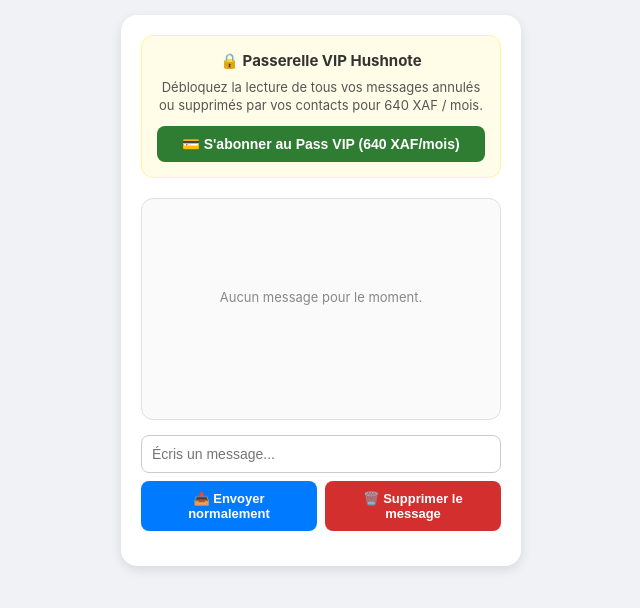
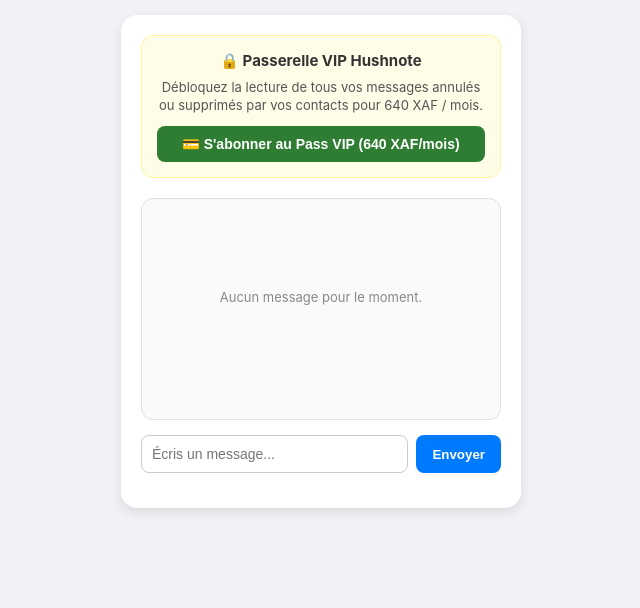
Before and after one commit to preciousarielle84-RA/hushnote-app, a website: page index.html in a window 1280 px wide. Shown: the whole page, without its empty margins (319-959 px from the left). Drawn offline with Linux system fonts and the light colour scheme.

Commit message:
Update index.html

```diff
--- a/index.html
+++ b/index.html
@@ -13,16 +13,16 @@
     .vip-sub { font-size: 13px; color: #555; margin-bottom: 12px; line-height: 1.4; }
     .btn-vip { background: #2e7d32; color: white; border: none; padding: 10px 16px; border-radius: 8px; font-weight: bold; width: 100%; cursor: pointer; font-size: 14px; }
 
-    .messages-box { border: 1px solid #e0e0e0; border-radius: 12px; min-height: 200px; max-height: 300px; overflow-y: auto; padding: 10px; margin-bottom: 15px; background: #fafafa; }
+    .messages-box { border: 1px solid #e0e0e0; border-radius: 12px; min-height: 200px; max-height: 320px; overflow-y: auto; padding: 10px; margin-bottom: 15px; background: #fafafa; }
     .message-item { background: white; border: 1px solid #eee; padding: 12px; border-radius: 8px; margin-bottom: 10px; font-size: 14px; word-break: break-word; }
+
     .deleted-notice { background: #ffebee; border: 1px dashed #ef5350; color: #c62828; padding: 10px; border-radius: 8px; font-size: 13px; margin: 8px 0; }
 
-    .input-group { display: flex; flex-direction: column; gap: 8px; margin-bottom: 15px; }
-    .input-group input { padding: 10px; border: 1px solid #ccc; border-radius: 8px; outline: none; font-size: 14px; }
-    .btn-container { display: flex; gap: 8px; }
-    .btn-send { flex: 1; background: #007bff; color: white; border: none; padding: 10px; border-radius: 8px; font-weight: bold; cursor: pointer; font-size: 13px; }
-    .btn-delete-send { flex: 1; background: #d32f2f; color: white; border: none; padding: 10px; border-radius: 8px; font-weight: bold; cursor: pointer; font-size: 13px; }
+    .input-group { display: flex; gap: 8px; margin-bottom: 15px; }
+    .input-group input { flex: 1; padding: 10px; border: 1px solid #ccc; border-radius: 8px; outline: none; font-size: 14px; }
+    .btn-send { background: #007bff; color: white; border: none; padding: 10px 16px; border-radius: 8px; font-weight: bold; cursor: pointer; }
 
+    .btn-delete-item { background: #d32f2f; color: white; border: none; padding: 6px 12px; border-radius: 6px; font-weight: bold; cursor: pointer; font-size: 12px; margin-top: 8px; }
     .btn-unlock { background: #d32f2f; color: white; border: none; padding: 10px; border-radius: 8px; font-weight: bold; width: 100%; cursor: pointer; font-size: 13px; }
   </style>
 </head>
@@ -41,18 +41,18 @@
     <div id="emptyMsg" style="color: #888; text-align: center; margin-top: 80px; font-size: 13px;">Aucun message pour le moment.</div>
   </div>
 
-  <!-- Zone de saisie et d'envoi -->
-  <div class="input-group">
-    <input type="text" id="msgInput" placeholder="Écris un message...">
-    <div class="btn-container">
-      <button type="button" class="btn-send" onclick="traiterEnvoi(false)">📤 Envoyer normalement</button>
-      <button type="button" class="btn-delete-send" onclick="traiterEnvoi(true)">🗑️ Supprimer le message</button>
-    </div>
-  </div>
+  <!-- Zone de saisie d'un message -->
+  <form onsubmit="envoyerMessage(event)" class="input-group">
+    <input type="text" id="msgInput" placeholder="Écris un message..." required>
+    <button type="submit" class="btn-send">Envoyer</button>
+  </form>
 </div>
 
 <script>
-  function traiterEnvoi(estSupprime) {
+  let messageCounter = 0;
+
+  function envoyerMessage(event) {
+    event.preventDefault();
     const input = document.getElementById('msgInput');
     const texte = input.value.trim();
 
@@ -61,19 +61,30 @@
     const emptyMsg = document.getElementById('emptyMsg');
     if (emptyMsg) emptyMsg.remove();
 
+    messageCounter++;
+    const idMessage = 'msg-' + messageCounter;
+
     const box = document.getElementById('messagesList');
     const newItem = document.createElement('div');
     newItem.className = 'message-item';
+    newItem.id = idMessage;
 
-    if (!estSupprime) {
-      // Message normal (non supprimé)
-      newItem.innerHTML = `
-        <div style="font-weight: bold; color: #007bff; margin-bottom: 4px;">💬 Message Reçu</div>
-        <div>${texte}</div>
-      `;
-    } else {
-      // Message supprimé par l'expéditeur
-      newItem.innerHTML = `
+    // Le message est envoyé normalement en clair
+    newItem.innerHTML = `
+      <div style="font-weight: bold; color: #007bff; margin-bottom: 4px;">💬 Message Reçu</div>
+      <div class="msg-content">${texte}</div>
+      <button type="button" class="btn-delete-item" onclick="supprimerExpediteur('${idMessage}')">🗑️ Supprimer pour tout le monde</button>
+    `;
+
+    box.insertBefore(newItem, box.firstChild);
+    input.value = '';
+  }
+
+  // Action quand l'expéditeur clique sur supprimer
+  function supprimerExpediteur(idElement) {
+    const item = document.getElementById(idElement);
+    if (item) {
+      item.innerHTML = `
         <div style="font-weight: bold; color: #555; margin-bottom: 4px;">💬 Message Reçu</div>
         <div class="deleted-notice">
           ⚠️ <i>L'expéditeur a supprimé ce message.</i>
@@ -81,9 +92,6 @@
         <button type="button" class="btn-unlock" onclick="payerAbonnement()">🔓 Débloquer et lire le message supprimé (640 XAF)</button>
       `;
     }
-
-    box.insertBefore(newItem, box.firstChild);
-    input.value = '';
   }
 
   function payerAbonnement() {
```
